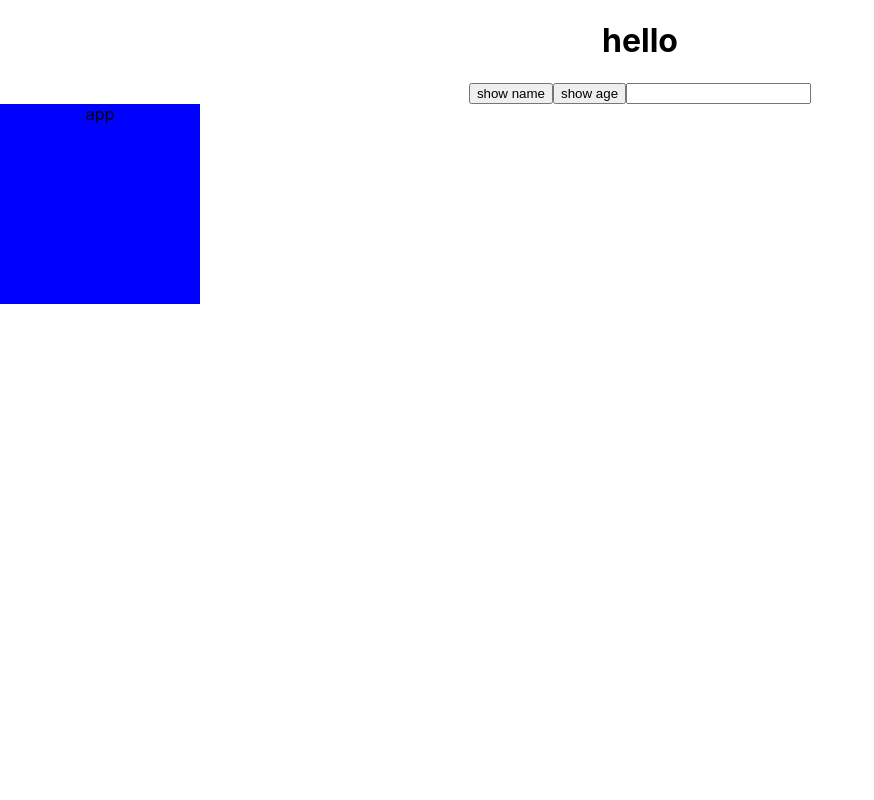
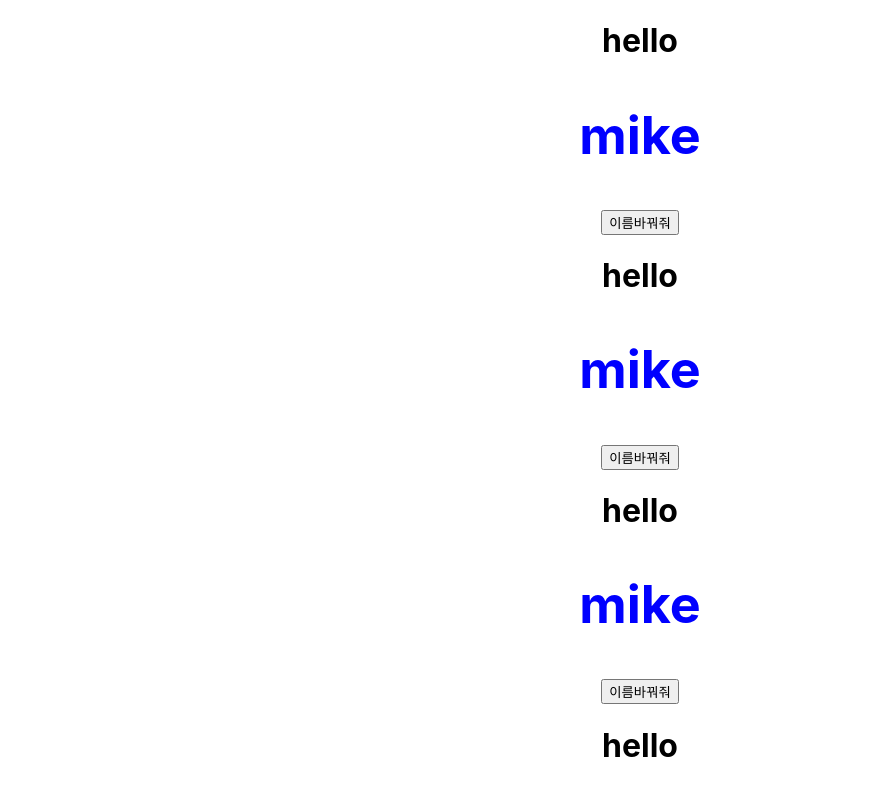
Before and after one commit to KwangminNam/react-english-dictionary-app, a React (Create React App) app: page / in a window 1280 px wide. Shown: the top 800 px of the page, without its empty margins (0-874 px from the left). Built offline with nearby package versions, Linux system fonts and the light colour scheme.

Commit message:
use state

```diff
--- a/src/App.js
+++ b/src/App.js
@@ -1,13 +1,19 @@
 import './App.css';
 import Hello from './component/Hello';
 import Welcome from './component/Welcome';
+import World from './component/World';
 import styles from './App.module.css';
 
 function App() {
   return (
     <div className="App">
       <Hello />
+      <Hello />
+      <Hello />
+      <Hello />
+
       <div className={styles.box}>app</div>
+      <World></World>
     </div>
   );
 }
--- a/src/component/Hello.js
+++ b/src/component/Hello.js
@@ -8,30 +8,24 @@
 // }
 
 // export default Hello;
+import { useState } from 'react';
+import styles from './Hello.module.css';
 
 export default function Hello(){
 
-  function showName(){
-    console.log('john');
+  const [name,setName] = useState('mike');
+
+
+  function changeName(){
+    const newName = name === "mike" ? "jane" : "mike";
+    setName(newName);
   }
 
-  function showAge(age){
-    console.log(age);
-  }
-
-  function showText(e){
-    console.log(e.target.value);
-  }
   return (
     <>
       <h1>hello</h1>
-      <button onClick={showName}> show name</button>
-      <button onClick={
-        ()=>{
-          showAge(35)
-        }
-      }> show age</button>
-      <input type="text" onChange={showText}/>
+      <h2 id="mikeName" className={styles.name}>{name}</h2>
+      <button onClick={changeName}>이름바꿔줘</button>
     </>
   )
 
--- a/src/component/Hello.module.css
+++ b/src/component/Hello.module.css
@@ -3,3 +3,8 @@
   height: 500px;
   background-color: red;
 }
+
+.name{
+  color:blue;
+  font-size:52px;
+}
```
